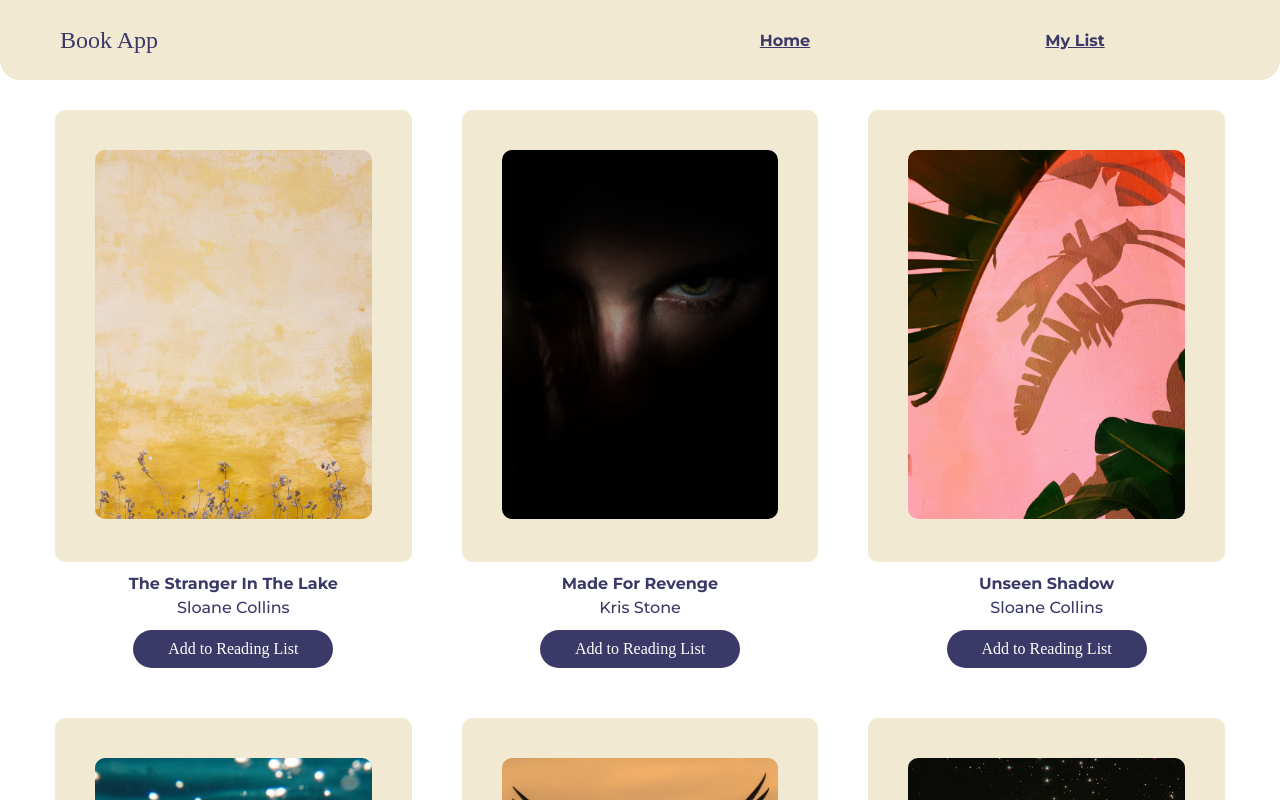
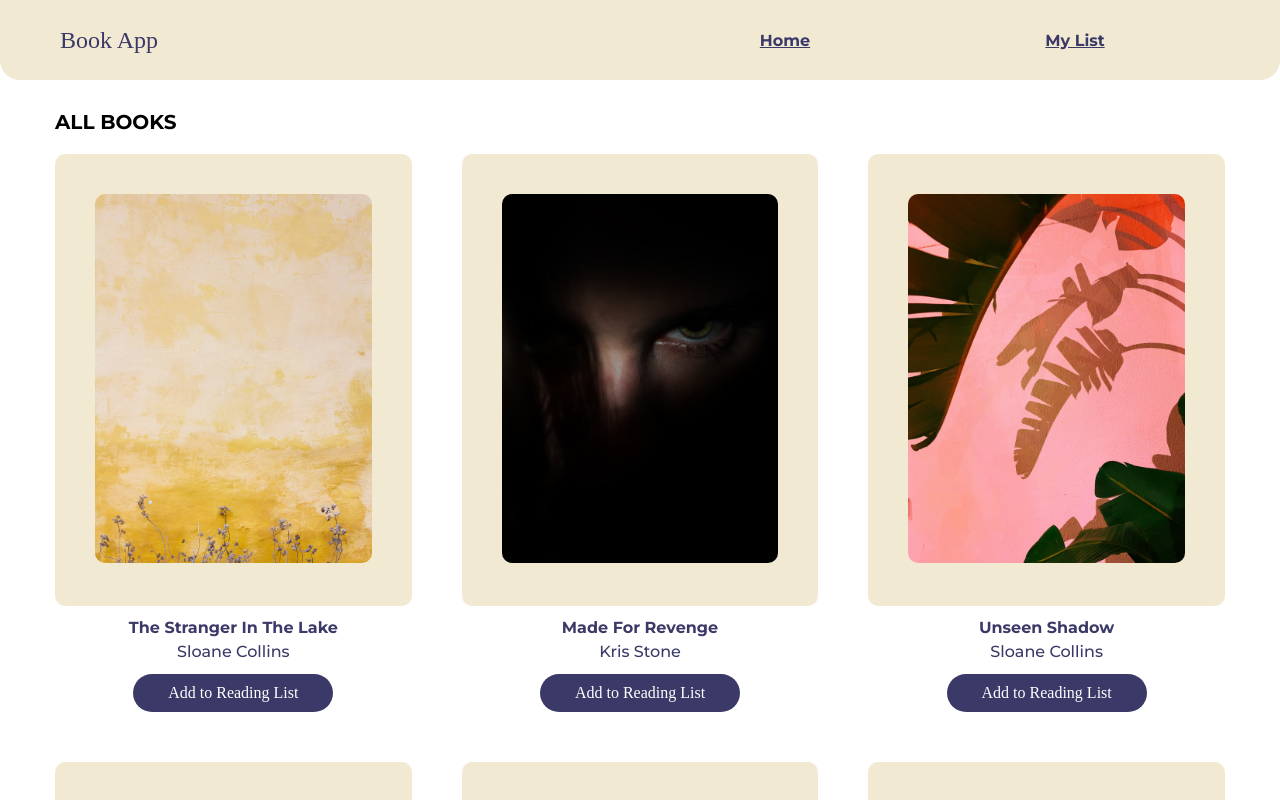
Before and after one commit to ParamK/sandcup-book-app, a React (Vite) app: page / in a window 1280 px wide. Shown: the top 800 px of the page. Built offline with nearby package versions, Linux system fonts and the light colour scheme; a web font is replaced by a local one.

Commit message:
header changes

```diff
--- a/src/components/BookDetails/BookDetails.css
+++ b/src/components/BookDetails/BookDetails.css
@@ -4,6 +4,7 @@
     flex-direction: column;
     justify-content: center;
     align-items: center;
+    margin-block: 3rem;
 
     .book-thumbnail {
         .thumbnail-image {
--- a/src/components/BookList/BookList.css
+++ b/src/components/BookList/BookList.css
@@ -2,7 +2,16 @@
     display: flex;
     flex-wrap: wrap;
     gap: 5rem;
+}
+
+.book-list-wrap {
     padding-block: calc(3rem + 6rem);
+
+    .main-title {
+        margin-block: 0 2rem;
+        font: var(--font-weight-bold) 2rem var(--font-primary);
+        text-transform: uppercase;
+    }
 }
 
 .empty-message {
@@ -14,6 +23,9 @@
 @media (min-width: 768px) {
     .book-list {
         gap: 5rem 3rem;
+    }
+
+    .book-list-wrap {
         padding-block: calc(3rem + 8rem);
     }
 }
--- a/src/components/BookList/BookList.jsx
+++ b/src/components/BookList/BookList.jsx
@@ -18,6 +18,10 @@ const BookList = ({ type }) => {
     };
 
     return (
+        <div className="book-list-wrap">
+            <h3 className="main-title">
+                {type === 'allBooks' ? "All Books" : "My Books"}
+            </h3>
             <div className="book-list">
                 {list.length > 0 ? list.map((book) => (
                     <BookCard
@@ -33,6 +37,8 @@ const BookList = ({ type }) => {
                 )) : <h2 className="empty-message">{type === 'allBooks' ? 'No books available' : 'Your reading list is empty'}</h2>
                 }
             </div>
+        </div>
+
     );
 };
 
```
Lines whose indentation alone changed are shown as unchanged.
